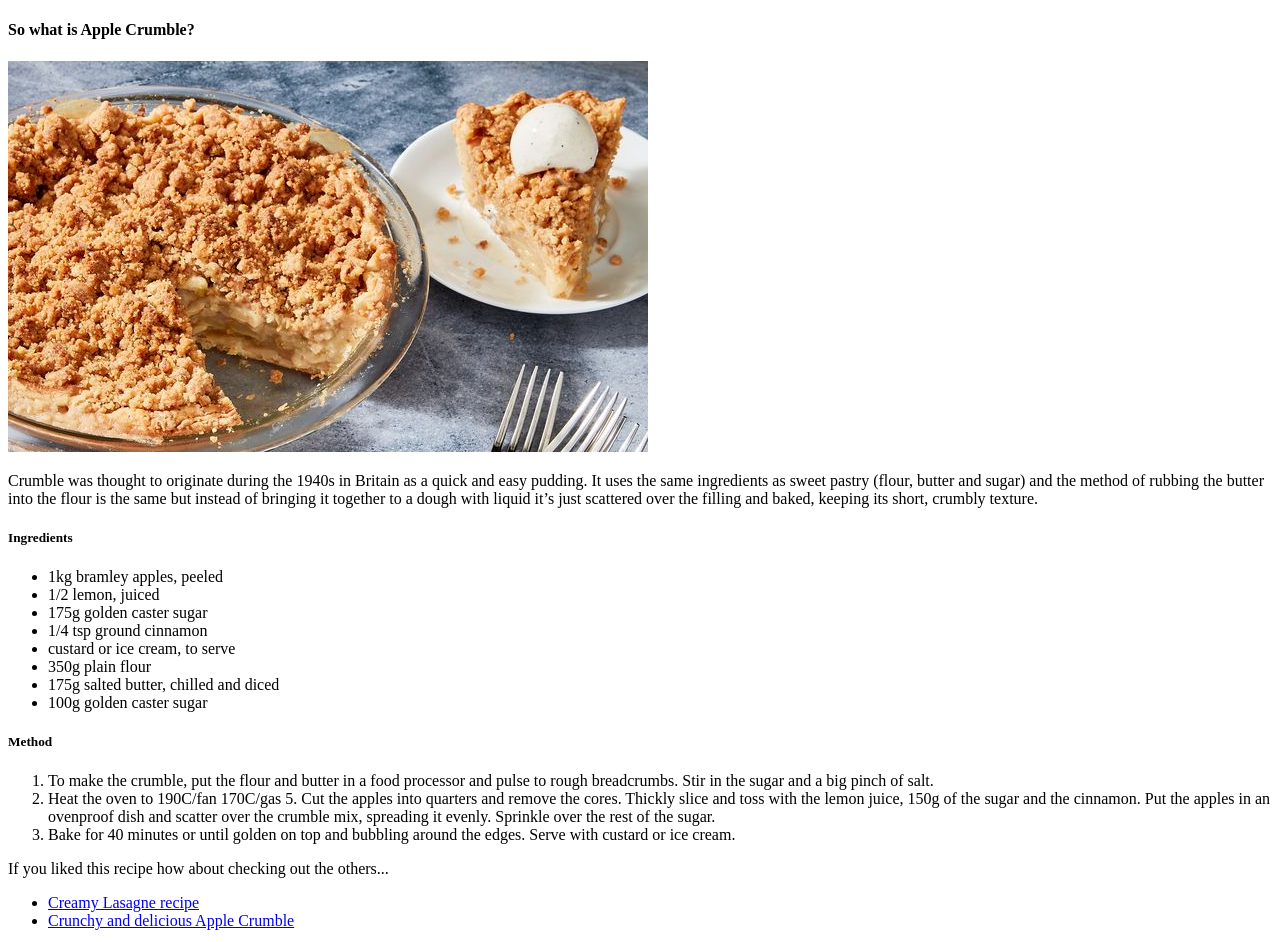
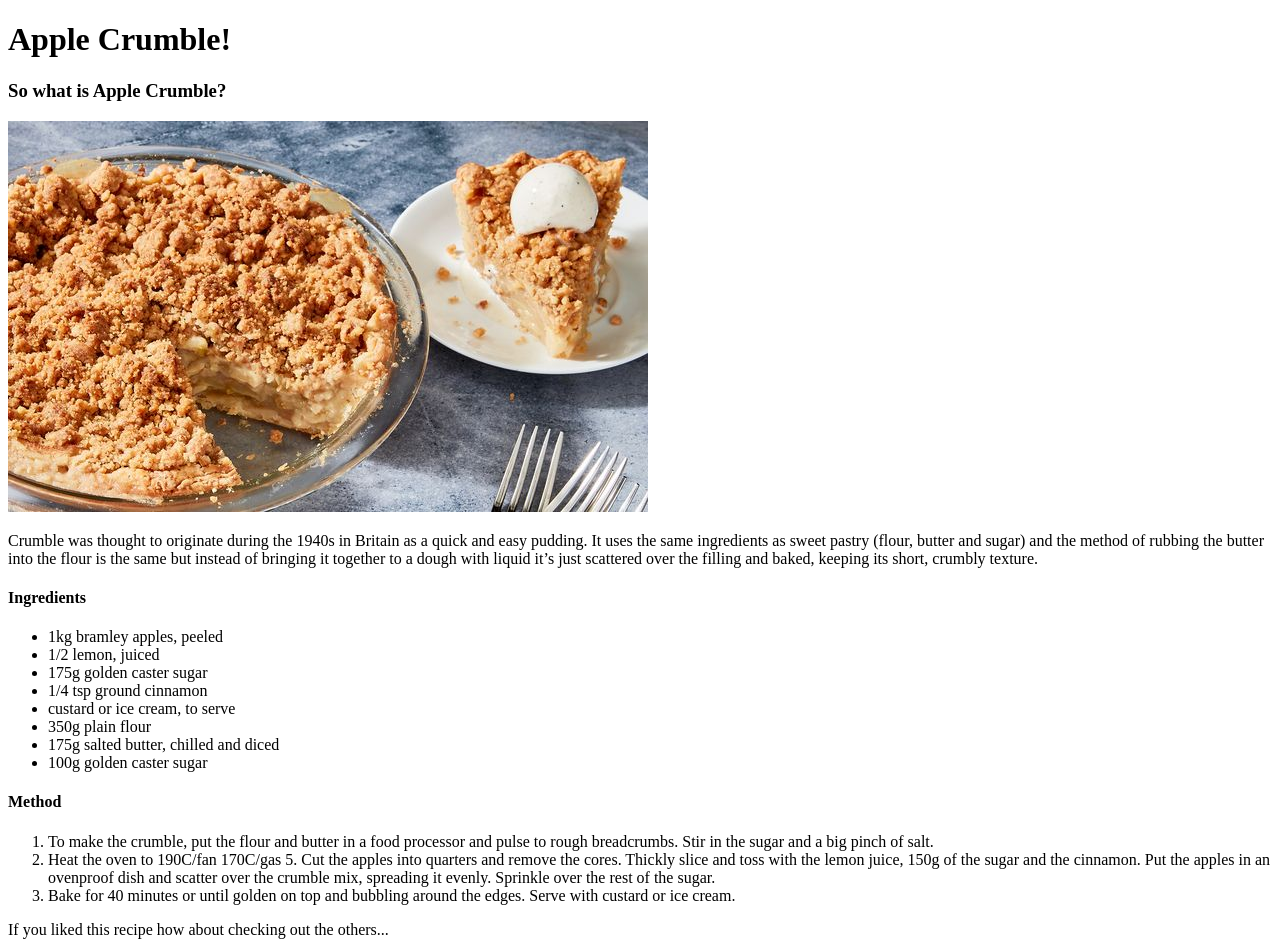
Before and after one commit to sleepingcode/odin-recipes, a plain HTML site: page recipes/applecrumble.html in a window 1280 px wide. Shown: the top 942 px of the page. Drawn offline with Linux system fonts and the light colour scheme.

Commit message:
changed heading sizes

```diff
--- a/recipes/applecrumble.html
+++ b/recipes/applecrumble.html
@@ -9,7 +9,8 @@
 </head>
 
 <body>
-    <h4>So what is Apple Crumble?</h4>
+    <h1>Apple Crumble!</h1>
+    <h3>So what is Apple Crumble?</h3>
     <img src="applecrumble.jpeg" alt="">
     <p>Crumble was thought to originate during the 1940s in Britain as a quick and easy pudding.
         It uses the same ingredients as sweet pastry (flour, butter and sugar) and the method of
@@ -17,7 +18,7 @@
         just scattered over the filling and baked, keeping its short, crumbly texture.
     </p>
 
-    <h5>Ingredients</h5>
+    <h4>Ingredients</h4>
     <ul>
         <li>1kg bramley apples, peeled</li>
         <li>1/2 lemon, juiced</li>
@@ -29,7 +30,7 @@
         <li>100g golden caster sugar</li>
     </ul>
 
-    <h5>Method</h5>
+    <h4>Method</h4>
     <ol>
         <li>To make the crumble, put the flour and butter in a food processor and pulse to rough breadcrumbs. Stir in
             the sugar and a big pinch of salt.</li>
```
Also changed, not shown: recipes/butterchicken.html (+2 -2 lines), recipes/lasagne.html (+3 -3 lines).
